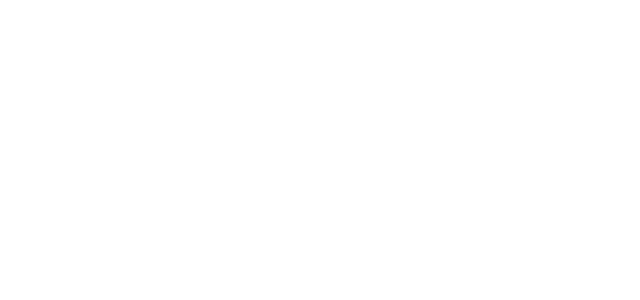
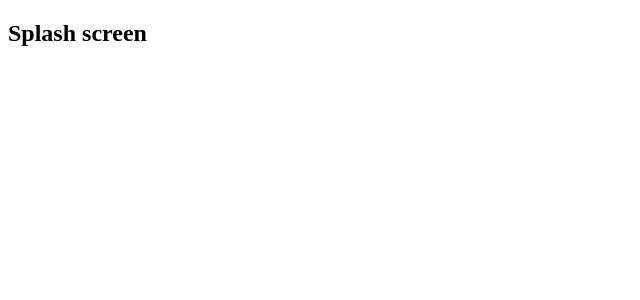
Before and after one commit to BrooksPatton/vue-todo, a Vue app: page / in a window 1280 px wide. Shown: the top 300 px of the page, without its empty margins (0-640 px from the left). Built offline with nearby package versions, Linux system fonts and the light colour scheme.

Commit message:
404 set up

```diff
--- a/src/App.vue
+++ b/src/App.vue
@@ -1,3 +1,5 @@
 <template>
-  <div></div>
+  <div>
+    <router-view></router-view>
+  </div>
 </template>
--- a/src/router/index.js
+++ b/src/router/index.js
@@ -1,15 +1,20 @@
 import Vue from "vue";
 import VueRouter from "vue-router";
+import FourOhFour from '../views/FourOhFour';
+import Home from '../views/Home';
 
 Vue.use(VueRouter);
 
 const routes = [
-  // {
-  //   path: "/",
-  //   name: "Home",
-  //   component: Home,
-  // },
-
+  {
+    path: "/",
+    name: "Home",
+    component: Home,
+  },
+  {
+    path: "*",
+    component: FourOhFour,
+  }
 ];
 
 const router = new VueRouter({
--- /dev/null
+++ b/src/views/FourOhFour.vue
@@ -0,0 +1,6 @@
+<template>
+  <div>
+      <h1>Sorry, but we can't find your content</h1>
+      <router-link to="/">Back to Home</router-link>
+  </div>
+</template>
--- /dev/null
+++ b/src/views/Home.vue
@@ -0,0 +1,5 @@
+<template>
+    <section>
+        <h1>Splash screen</h1>
+    </section>
+</template>
```
